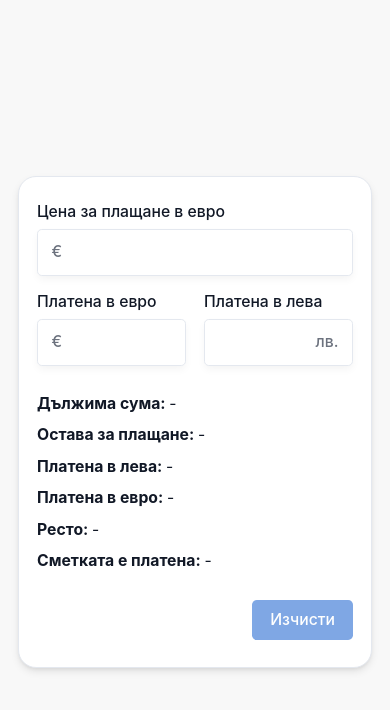
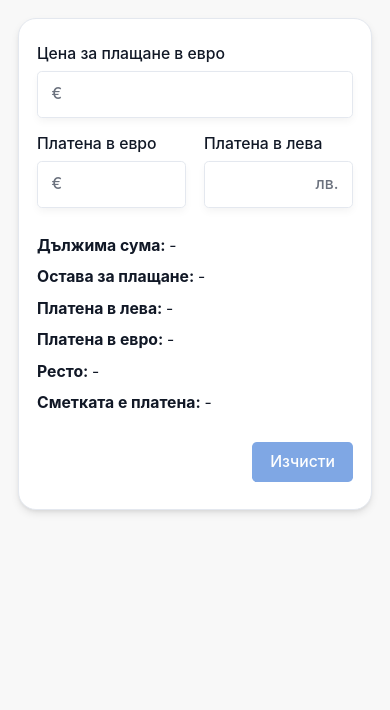
Before and after one commit to iliamarkovski/evro-smetka, a React (Vite) app: page / in a window 390 px wide. Shown: the top 710 px of the page. Built offline with nearby package versions, Linux system fonts and the light colour scheme.

Commit message:
fix: adjust layout alignment in main container for better responsiveness

```diff
--- a/src/App.tsx
+++ b/src/App.tsx
@@ -23,7 +23,7 @@ const App = () => {
   const showBGN = new Date() < CUTOFF_DATE;
 
   return (
-    <div className="bg-background flex min-h-dvh items-center justify-center p-4">
+    <div className="bg-background flex min-h-dvh items-start justify-center p-4 sm:items-center">
       <div className="bg-card w-full max-w-lg space-y-6 rounded-2xl border px-4 py-6 shadow-md sm:px-6">
         {/* Inputs */}
         <div className="space-y-4">
```
